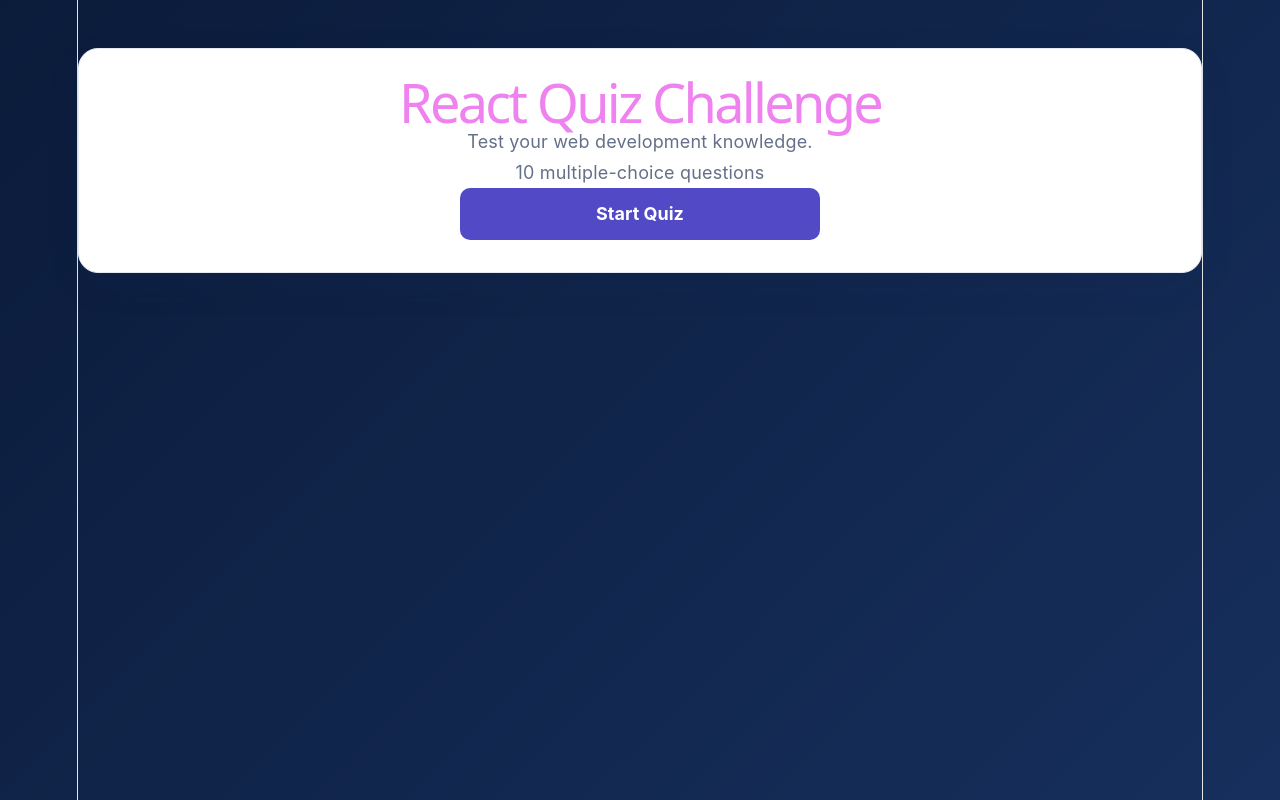
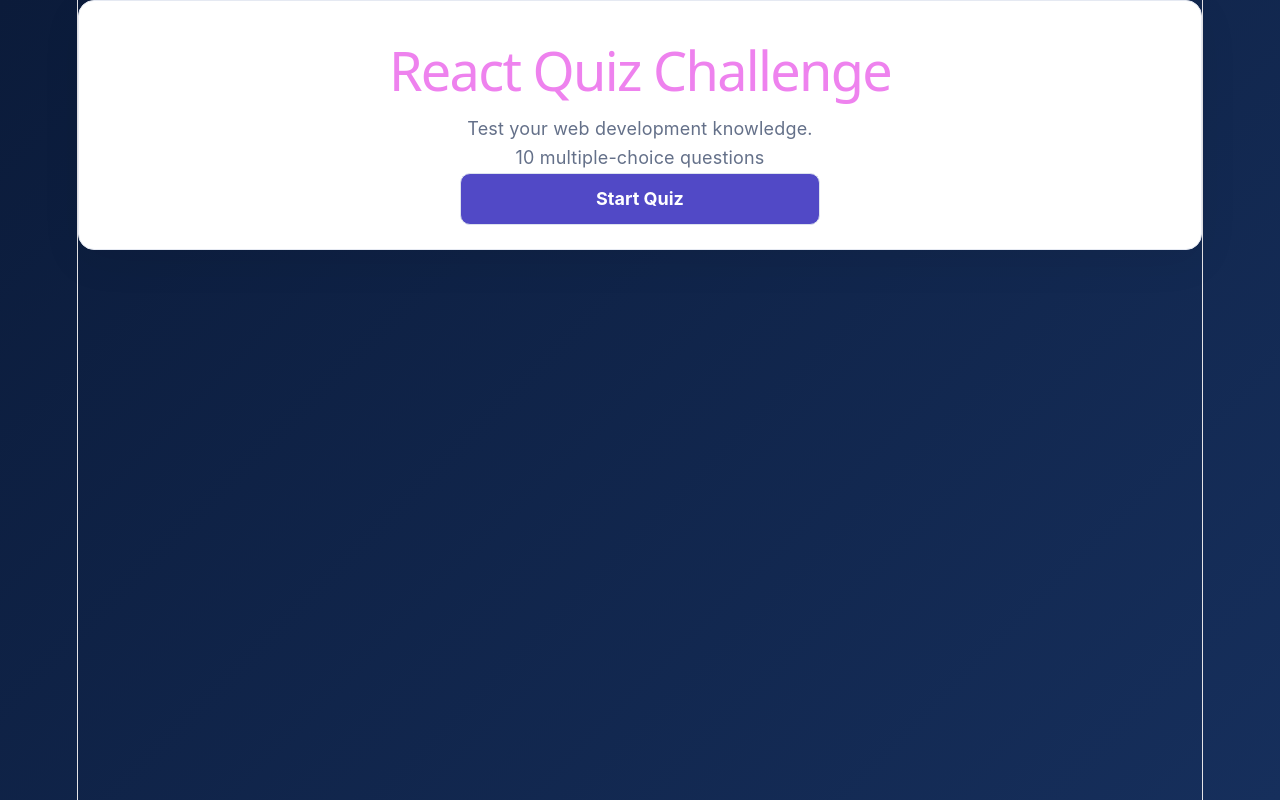
Before and after one commit to abinprince08-hue/Quiz, a React (Vite) app: page / in a window 1280 px wide. Built offline with nearby package versions, Linux system fonts and the light colour scheme.

Commit message:
Refactor App.css for layout and design updates
Refactor CSS styles for improved layout and design consistency.

```diff
--- a/src/App.css
+++ b/src/App.css
@@ -1,151 +1,101 @@
-body {
-  background: linear-gradient(135deg, #0b1b3a, #162f5c);
-  color: white;
-  min-height: 100vh;
-  margin: 0;
-}
 
-.quiz-card h1 {
-  color: violet;
-}
-.quiz-card h2 {
-  color: black;
-}
-.result-screen {
-  color: #000;
-}
-.counter {
-  font-size: 16px;
-  padding: 5px 10px;
-  border-radius: 5px;
-  color: var(--accent);
-  background: var(--accent-bg);
-  border: 2px solid transparent;
-  transition: border-color 0.3s;
-  margin-bottom: 24px;
-}
-
-button {
-  background: var(--accent);
-  color: var(--accent-text);
-  border: 2px solid transparent;
-  transition: border-color 0.3s;
-  color: #01f73e;
-
-  &:hover {
-    border-color: var(--accent-border);
-  }
-  &:focus-visible {
-    outline: 2px solid var(--accent);
-    outline-offset: 2px;
-  }
+:root {
+  font-family: Inter, Arial, sans-serif;
+  --accent: #5149c6;
 }
 
 * {
   box-sizing: border-box;
 }
 
-
-* {
-  box-sizing: border-box;
-}
-
-:root {
-  font-family: Inter, system-ui, Arial, sans-serif;
-  color: #172033;
-  background: #f3f5fb;
-  font-synthesis: none;
-}
-
 body {
   margin: 0;
-  min-width: 320px;
   min-height: 100vh;
-}
-
-button {
-  font: inherit;
+  background: linear-gradient(135deg, #0b1b3a, #162f5c);
+  color: white;
 }
 
 .app-shell {
-  width: min(100% - 32px, 720px);
-  margin: 0 auto;
-  padding: 48px 0;
+  width: min(720px, calc(100% - 32px));
+  margin: auto;
+  padding: 32px 0;
 }
 
 .home-card,
 .question-card,
 .result-card {
-  background: #ffffff;
+  padding: 24px;
   border: 1px solid #e5e9f2;
-  border-radius: 20px;
-  padding: 32px;
-  box-shadow: 0 12px 40px rgba(30, 45, 80, 0.06);
+  border-radius: 16px;
+  background: white;
+  color: #172033;
+  box-shadow: 0 12px 40px #0001;
 }
 
-.home-card {
+.home-card,
+.result-card {
   text-align: center;
-  margin-top: 48px;
 }
 
 h1 {
-  margin: 8px 0 12px;
   font-size: clamp(2rem, 6vw, 3rem);
-  letter-spacing: -0.05em;
 }
 
 h2 {
-  font-size: clamp(1.2rem, 4vw, 1.6rem);
   line-height: 1.45;
 }
 
-p {
-  line-height: 1.7;
+p,
+.quiz-footer span {
   color: #647089;
+  line-height: 1.6;
 }
 
 .eyebrow {
-  color: #5b55d6;
-  font-size: 0.75rem;
-  font-weight: 800;
-  letter-spacing: 0.15em;
+  color: var(--accent);
+  font-weight: bold;
+  letter-spacing: 2px;
 }
 
-.home-info {
+.home-info,
+.quiz-footer {
   display: flex;
-  justify-content: center;
+  justify-content: space-between;
+  align-items: center;
   gap: 12px;
   flex-wrap: wrap;
   margin: 24px 0;
 }
 
-.home-info span {
+.home-info span,
+.counter {
   padding: 8px 12px;
-  border-radius: 999px;
+  border-radius: 8px;
   background: #f0efff;
-  color: #5149c6;
-  font-size: 0.85rem;
+  color: var(--accent);
+}
+
+button {
+  padding: 12px 18px;
+  border: 1px solid #dce2ee;
+  border-radius: 10px;
+  background: var(--accent);
+  color: white;
+  font: inherit;
+  cursor: pointer;
+}
+
+button:hover:not(:disabled) {
+  opacity: 0.85;
+}
+
+button:disabled {
+  opacity: 0.45;
+  cursor: not-allowed;
 }
 
 .primary-button {
-  border: 0;
-  border-radius: 10px;
-  padding: 13px 22px;
-  background: #5149c6;
-  color: white;
-  font-weight: 700;
-  cursor: pointer;
-  transition: background 0.2s, transform 0.2s;
-}
-
-.primary-button:hover:not(:disabled) {
-  background: #3f38a9;
-  transform: translateY(-1px);
-}
-
-.primary-button:disabled {
-  opacity: 0.45;
-  cursor: not-allowed;
+  font-weight: bold;
 }
 
 .home-card .primary-button {
@@ -153,44 +103,27 @@
   max-width: 360px;
 }
 
-.quiz-header {
-  margin-bottom: 28px;
-}
-
-.quiz-header h1 {
-  font-size: 2.2rem;
-}
-
-.progress-section {
+.progress-section,
+.counter {
   margin-bottom: 24px;
 }
 
 .progress-label {
   display: flex;
   justify-content: space-between;
-  gap: 12px;
   margin-bottom: 10px;
-  font-size: 0.9rem;
-  font-weight: 700;
 }
 
 .progress-track {
   height: 9px;
   overflow: hidden;
-  border-radius: 999px;
+  border-radius: 10px;
   background: #e3e7f1;
 }
 
 .progress-fill {
   height: 100%;
-  border-radius: inherit;
   background: #6258dc;
-  transition: width 0.25s ease;
-}
-
-.question-card h2 {
-  margin-top: 0;
-  margin-bottom: 24px;
 }
 
 .options {
@@ -200,125 +133,68 @@
 
 .option {
   width: 100%;
-  padding: 15px 16px;
-  border: 1px solid #dce2ee;
-  border-radius: 12px;
   background: white;
   color: #253047;
   text-align: left;
-  cursor: pointer;
-  transition: border-color 0.2s, background 0.2s;
-}
-
-.option:hover {
-  border-color: #8178eb;
 }
 
 .option.selected {
   border: 2px solid #6258dc;
-  padding: 14px 15px;
   background: #f0efff;
   color: #4038a9;
-  font-weight: 700;
+  font-weight: bold;
 }
 
-.option:focus-visible,
-.primary-button:focus-visible {
-  outline: 3px solid #a5b4fc;
-  outline-offset: 3px;
+.quiz-card h1 {
+  color: violet;
 }
 
-.quiz-footer {
-  display: flex;
-  align-items: center;
-  justify-content: space-between;
-  gap: 16px;
-  margin-top: 24px;
+.quiz-card h2 {
+  color: black;
 }
 
-.quiz-footer > span {
-  color: #647089;
-  font-size: 0.9rem;
-}
-
-.result-card {
-  text-align: center;
+.result-screen {
+  color: black;
 }
 
 .score-circle {
   display: flex;
-  flex-direction: column;
-  align-items: center;
-  justify-content: center;
   width: 150px;
   height: 150px;
   margin: 28px auto;
   border: 9px solid #e4e1ff;
   border-radius: 50%;
   background: #f5f4ff;
+  flex-direction: column;
+  align-items: center;
+  justify-content: center;
 }
 
 .score-circle strong {
   font-size: 2.3rem;
 }
 
-.score-circle span {
-  color: #6258dc;
-  font-weight: 700;
-}
-
-.result-message {
-  max-width: 420px;
-  margin: 0 auto 24px;
-}
-
 .result-stats {
   display: grid;
   grid-template-columns: 1fr 1fr;
   gap: 12px;
-  margin-bottom: 28px;
 }
 
 .result-stats div {
-  display: flex;
-  flex-direction: column;
-  gap: 6px;
-  padding: 18px 10px;
+  padding: 16px;
   border-radius: 12px;
   background: #f6f7fb;
 }
 
-.result-stats strong {
-  font-size: 1.6rem;
-}
-
-.result-stats span {
-  color: #647089;
-  font-size: 0.8rem;
-}
-
 @media (max-width: 480px) {
   .app-shell {
-    width: min(100% - 20px, 720px);
-    padding: 24px 0;
+    width: calc(100% - 20px);
+    padding: 20px 0;
   }
 
   .home-card,
   .question-card,
   .result-card {
-    padding: 22px 18px;
-    border-radius: 16px;
-  }
-
-  .home-card {
-    margin-top: 24px;
-  }
-
-  .quiz-footer {
-    align-items: stretch;
-  }
-
-  .quiz-footer .primary-button {
-    flex: 1;
+    padding: 18px;
   }
 }
```
